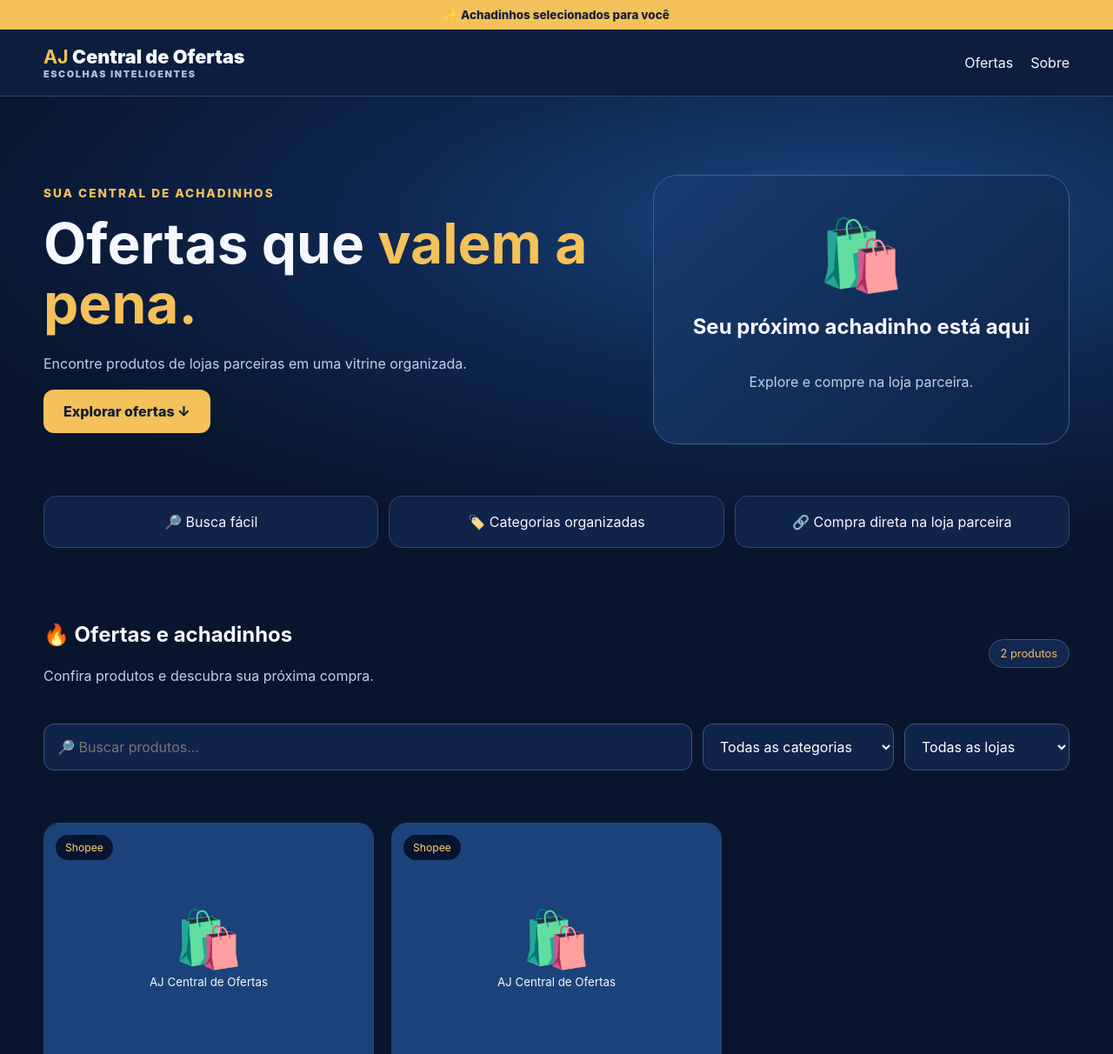
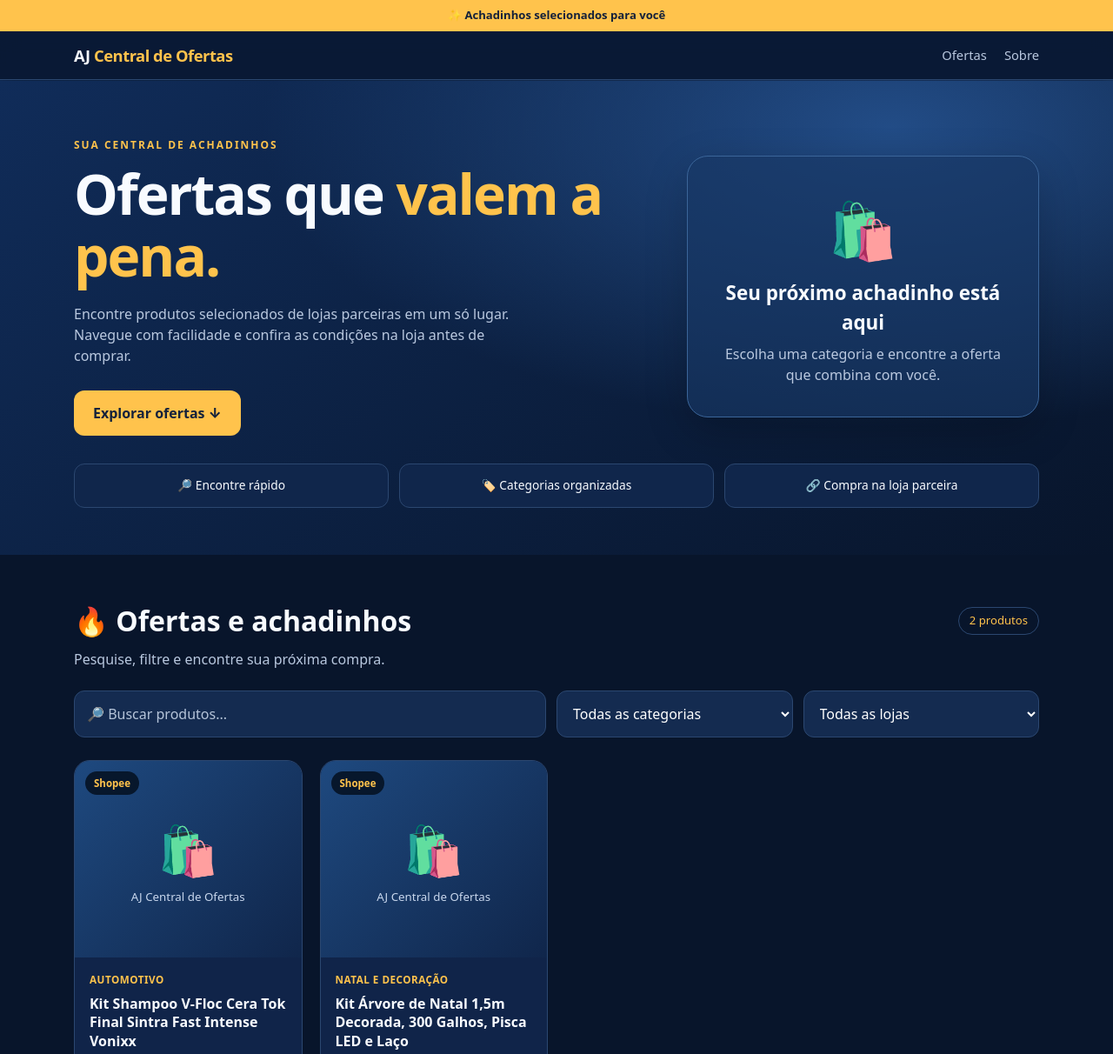
Before and after one commit to js495576-ctrl/AJ-Central-de-oferta, a plain HTML site: page index.html in a window 1280 px wide. Shown: the top 1212 px of the page at 87% size. Drawn offline with Linux system fonts and the light colour scheme.

Commit message:
Update index.html

```diff
--- a/index.html
+++ b/index.html
@@ -1,146 +1,321 @@
+
 <!doctype html>
 <html lang="pt-BR">
 <head>
 <meta charset="utf-8">
-<meta name="viewport" content="width=device-width,initial-scale=1">
-<meta name="theme-color" content="#08152d">
-<title>AJ Central de Ofertas | Sua vitrine de achadinhos</title>
+<meta name="viewport" content="width=device-width, initial-scale=1">
+<meta name="theme-color" content="#0a1833">
+<meta name="description" content="AJ Central de Ofertas: encontre achadinhos da Shopee e Mercado Livre em um só lugar.">
+<title>AJ Central de Ofertas | Achadinhos selecionados</title>
 <style>
-:root{font-family:Inter,system-ui,Arial,sans-serif;color:#f6f8ff;background:#08152d;scroll-behavior:smooth}
+:root{
+  --bg:#08152b;--panel:#102449;--panel2:#142d57;
+  --gold:#ffc34c;--text:#f8fbff;--muted:#b9c8df;--border:#2b4770
+}
 *{box-sizing:border-box}
-body{margin:0}
+html{scroll-behavior:smooth}
+body{margin:0;background:var(--bg);color:var(--text);font:16px/1.5 system-ui,-apple-system,Segoe UI,Arial,sans-serif}
 a{color:inherit;text-decoration:none}
 button,input,select{font:inherit}
-.container{width:min(1180px,calc(100% - 36px));margin:auto}
-.topline{background:#f4c15a;color:#14213d;text-align:center;padding:9px;font-size:.84rem;font-weight:800}
-header{background:#0c1e3d;border-bottom:1px solid #34476a;position:sticky;top:0;z-index:5}
-.header-inner{display:flex;align-items:center;justify-content:space-between;min-height:76px}
-.brand{font-weight:900;font-size:1.35rem}
-.brand strong,.eyebrow{color:#f4c15a}
-.brand small{display:block;color:#adbfdf;font-size:.68rem;letter-spacing:1.6px}
-nav{display:flex;gap:20px}
-.hero{background:radial-gradient(ellipse at 75% 30%,#194781,#0e2750 38%,#08152d 78%);padding:90px 0 85px}
-.hero-inner{display:grid;grid-template-columns:1.4fr 1fr;gap:30px;align-items:center}
-.eyebrow{font-size:.85rem;font-weight:800;letter-spacing:2px;text-transform:uppercase}
-h1{font-size:clamp(2.4rem,5vw,4.5rem);line-height:1.08;margin:15px 0 22px}
-h1 span{color:#f4c15a}
-.hero p,.muted{color:#c1d0e8;line-height:1.7}
-.btn,.buy{display:inline-block;background:#f4c15a;color:#101e37;border-radius:12px;padding:15px 23px;font-weight:850}
-.hero-panel{background:linear-gradient(140deg,#183c72,#0d2245);border:1px solid #3e6090;border-radius:28px;min-height:310px;display:flex;align-items:center;justify-content:center;flex-direction:column;text-align:center;padding:32px}
-.hero-symbol{font-size:5rem}
-.trust{display:grid;grid-template-columns:repeat(3,1fr);gap:12px;margin-top:-26px;position:relative}
-.trust div{background:#102449;border:1px solid #2d466d;padding:19px;border-radius:15px;text-align:center}
-.section{padding:65px 0}
-.section-head{display:flex;align-items:center;justify-content:space-between;gap:15px;margin-bottom:25px}
-.pill{border:1px solid #3a5580;color:#f4c15a;background:#11284f;border-radius:100px;padding:8px 13px;font-size:.8rem}
-.toolbar{display:grid;grid-template-columns:1fr 220px 190px;gap:12px;margin-bottom:26px}
-input,select{background:#102449;color:white;border:1px solid #3b567e;border-radius:12px;padding:15px;width:100%;min-width:0}
-.grid{display:grid;grid-template-columns:repeat(3,minmax(0,1fr));gap:20px}
-.product{display:flex;flex-direction:column;background:#11264b;border:1px solid #2c466e;border-radius:18px;overflow:hidden}
-.photo{aspect-ratio:4/3;background:#1b427a;display:flex;align-items:center;justify-content:center;position:relative}
-.photo img{width:100%;height:100%;object-fit:contain;background:white}
-.placeholder{text-align:center}
-.placeholder .emoji{font-size:4rem;display:block}
-.store-badge{position:absolute;left:13px;top:13px;border-radius:30px;padding:7px 11px;background:#07142e;color:#ffd46d;font-size:.76rem}
-.product-body{padding:20px;display:flex;flex-direction:column;gap:11px;flex:1}
-.category{font-size:.76rem;color:#f4c15a;font-weight:800;text-transform:uppercase}
-.product h3{font-size:1.05rem;margin:0;min-height:3em}
-.price{font-size:1.6rem;font-weight:900}
-.price-note{font-size:.77rem;color:#aebfda}
-.buy{text-align:center;margin-top:auto}
-.empty{padding:40px;border:1px dashed #52688a;border-radius:16px;text-align:center}
-.about{background:#0c1e3d}
-footer{padding:30px;text-align:center}
-#status{min-height:20px;color:#ffd28b;margin-bottom:14px}
-@media(max-width:850px){.hero-inner{grid-template-columns:1fr}.grid{grid-template-columns:repeat(2,1fr)}.toolbar{grid-template-columns:1fr 1fr}.toolbar input{grid-column:1/-1}}
-@media(max-width:560px){.hero-panel{display:none}.trust,.grid,.toolbar{grid-template-columns:1fr}.toolbar input{grid-column:auto}.section-head{flex-direction:column;align-items:start}.hero{padding:65px 0}}
+button{cursor:pointer}
+.wrap{max-width:1150px;margin:auto;padding:0 20px}
+.strip{background:var(--gold);color:#15213a;text-align:center;font-size:.82rem;font-weight:800;padding:8px}
+.header{position:sticky;top:0;z-index:10;background:#0a1a36ee;backdrop-filter:blur(12px);border-bottom:1px solid var(--border)}
+.header .wrap{display:flex;align-items:center;justify-content:space-between;gap:12px;padding-top:14px;padding-bottom:14px}
+.logo{font-size:1.15rem;font-weight:900;letter-spacing:-.5px}
+.logo b{color:var(--gold)}
+nav{display:flex;gap:20px;font-size:.92rem;color:var(--muted)}
+nav a:hover{color:var(--gold)}
+.hero{background:radial-gradient(ellipse at 80% 10%,#224c86 0,transparent 50%),linear-gradient(145deg,#102c59,#08152b);padding:66px 0 54px}
+.hero-grid{display:grid;grid-template-columns:1.25fr .75fr;align-items:center;gap:30px}
+.eyebrow{color:var(--gold);text-transform:uppercase;letter-spacing:2px;font-weight:800;font-size:.75rem}
+.hero h1{font-size:clamp(2.3rem,5vw,4.2rem);line-height:1.1;letter-spacing:-2px;margin:12px 0 20px}
+.hero h1 span{color:var(--gold)}
+.hero p{color:var(--muted);max-width:540px;margin-bottom:28px}
+.primary{display:inline-flex;align-items:center;justify-content:center;background:var(--gold);color:#14223b;border:0;border-radius:12px;font-weight:850;padding:14px 22px;transition:transform .15s,filter .15s}
+.primary:hover{transform:translateY(-2px);filter:brightness(1.05)}
+.hero-card{background:#183765a8;border:1px solid #3b6599;border-radius:24px;padding:36px;text-align:center;box-shadow:0 16px 50px #0003}
+.hero-card .emoji{font-size:4rem}
+.hero-card h2{font-size:1.4rem;margin:8px 0}
+.hero-card p{margin:0 auto}
+.perks{display:grid;grid-template-columns:repeat(3,1fr);gap:12px;margin-top:32px}
+.perk{padding:14px;border:1px solid var(--border);background:#10264b;border-radius:12px;text-align:center;font-size:.86rem}
+.section{padding:52px 0 75px}
+.heading{display:flex;align-items:center;justify-content:space-between;gap:16px;margin-bottom:8px}
+.heading h2{margin:0;font-size:clamp(1.5rem,3vw,2rem)}
+.count{border:1px solid var(--border);border-radius:30px;padding:5px 12px;color:var(--gold);font-size:.82rem}
+.sub{color:var(--muted);margin:0 0 24px}
+.filters{display:grid;grid-template-columns:2fr 1fr 1fr;gap:12px;margin-bottom:26px}
+.filters input,.filters select{width:100%;min-width:0;padding:14px;border:1px solid var(--border);border-radius:12px;background:#142b50;color:white;outline:none}
+.filters input:focus,.filters select:focus{border-color:var(--gold)}
+.filters input::placeholder{color:#b5c4d9}
+.grid{display:grid;grid-template-columns:repeat(4,minmax(0,1fr));gap:20px}
+.product{background:var(--panel);border:1px solid var(--border);border-radius:18px;overflow:hidden;display:flex;flex-direction:column;transition:transform .2s,box-shadow .2s}
+.product:hover{transform:translateY(-4px);box-shadow:0 12px 35px #0005}
+.photo{aspect-ratio:1.15;position:relative;background:linear-gradient(135deg,#1e497f,#10264b);display:flex;align-items:center;justify-content:center;overflow:hidden}
+.photo img{width:100%;height:100%;object-fit:cover}
+.placeholder{text-align:center;color:#c8d7ed;padding:20px}
+.placeholder .bag{font-size:3.5rem;display:block}
+.store{position:absolute;left:12px;top:12px;border-radius:30px;background:#07172c;color:var(--gold);font-size:.72rem;font-weight:800;padding:5px 10px}
+.details{padding:17px;display:flex;flex-direction:column;flex:1}
+.category{font-size:.73rem;font-weight:800;text-transform:uppercase;letter-spacing:.5px;color:var(--gold)}
+.name{font-size:1rem;line-height:1.35;margin:8px 0 12px;min-height:2.7em}
+.price{font-size:1.55rem;font-weight:900;margin-top:auto}
+.note{font-size:.75rem;color:var(--muted);margin:4px 0 16px}
+.buy{display:block;text-align:center;padding:13px 10px;border-radius:10px;background:var(--gold);color:#17233b;font-weight:850}
+.buy:hover{filter:brightness(1.08)}
+.empty{border:1px dashed var(--border);border-radius:15px;padding:30px;text-align:center;color:var(--muted);grid-column:1/-1}
+.about{background:#0e2141;border-top:1px solid var(--border);padding:36px 0;color:var(--muted)}
+.about h2{color:var(--text);font-size:1.2rem}
+.footer{padding:20px 0;text-align:center;color:#9eb0ca;font-size:.8rem}
+.error{color:#ffca86;margin:14px 0}
+.skip{position:absolute;left:-999px}
+.skip:focus{left:12px;top:12px;z-index:99;background:var(--gold);color:black;padding:8px}
+@media(max-width:900px){.grid{grid-template-columns:repeat(3,minmax(0,1fr))}}
+@media(max-width:700px){
+  .hero{padding:45px 0}
+  .hero-grid{grid-template-columns:1fr}
+  .hero-card{padding:22px}
+  .perks{grid-template-columns:1fr;gap:8px}
+  .filters{grid-template-columns:1fr 1fr}
+  .filters input{grid-column:1/-1}
+  .grid{grid-template-columns:repeat(2,minmax(0,1fr));gap:12px}
+  .details{padding:12px}
+  .price{font-size:1.3rem}
+  .name{font-size:.9rem}
+  .wrap{padding:0 14px}
+}
+@media(max-width:360px){
+  nav{gap:10px;font-size:.8rem}
+  .logo{font-size:.95rem}
+  .grid{grid-template-columns:1fr}
+}
 </style>
 </head>
 <body>
-<div class="topline">✨ Achadinhos selecionados para você</div>
-<header><div class="container header-inner">
-<a class="brand" href="#inicio"><strong>AJ</strong> Central de Ofertas<small>ESCOLHAS INTELIGENTES</small></a>
-<nav><a href="#ofertas">Ofertas</a><a href="#sobre">Sobre</a></nav>
-</div></header>
-<main>
-<section class="hero" id="inicio"><div class="container hero-inner">
-<div><div class="eyebrow">Sua central de achadinhos</div>
-<h1>Ofertas que <span>valem a pena.</span></h1>
-<p>Encontre produtos de lojas parceiras em uma vitrine organizada.</p>
-<a class="btn" href="#ofertas">Explorar ofertas ↓</a></div>
-<div class="hero-panel"><div class="hero-symbol">🛍️</div><h2>Seu próximo achadinho está aqui</h2><p>Explore e compre na loja parceira.</p></div>
-</div></section>
-<div class="container trust"><div>🔎 Busca fácil</div><div>🏷️ Categorias organizadas</div><div>🔗 Compra direta na loja parceira</div></div>
-<section class="section container" id="ofertas">
-<div class="section-head"><div><h2>🔥 Ofertas e achadinhos</h2><p class="muted">Confira produtos e descubra sua próxima compra.</p></div><span class="pill" id="count">Carregando...</span></div>
-<div class="toolbar">
-<input id="search" type="search" placeholder="🔎 Buscar produtos...">
-<select id="category"><option value="">Todas as categorias</option></select>
-<select id="source"><option value="">Todas as lojas</option><option value="Shopee">Shopee</option><option value="Mercado Livre">Mercado Livre</option><option value="TikTok Shop">TikTok Shop</option><option value="InfinitePay">InfinitePay</option></select>
-</div>
-<div id="status" role="status"></div><div class="grid" id="products"></div>
-<p id="empty" class="empty" hidden>Nenhuma oferta encontrada.</p>
+<a class="skip" href="#ofertas">Ir para ofertas</a>
+<div class="strip">✨ Achadinhos selecionados para você</div>
+<header class="header">
+  <div class="wrap">
+    <a class="logo" href="#inicio">AJ <b>Central de Ofertas</b></a>
+    <nav aria-label="Menu">
+      <a href="#ofertas">Ofertas</a>
+      <a href="#sobre">Sobre</a>
+    </nav>
+  </div>
+</header>
+<main id="inicio">
+  <section class="hero">
+    <div class="wrap">
+      <div class="hero-grid">
+        <div>
+          <div class="eyebrow">Sua central de achadinhos</div>
+          <h1>Ofertas que <span>valem a pena.</span></h1>
+          <p>Encontre produtos selecionados de lojas parceiras em um só lugar. Navegue com facilidade e confira as condições na loja antes de comprar.</p>
+          <a class="primary" href="#ofertas">Explorar ofertas ↓</a>
+        </div>
+        <div class="hero-card">
+          <div class="emoji">🛍️</div>
+          <h2>Seu próximo achadinho está aqui</h2>
+          <p>Escolha uma categoria e encontre a oferta que combina com você.</p>
+        </div>
+      </div>
+      <div class="perks">
+        <div class="perk">🔎 Encontre rápido</div>
+        <div class="perk">🏷️ Categorias organizadas</div>
+        <div class="perk">🔗 Compra na loja parceira</div>
+      </div>
+    </div>
+  </section>
+  <section class="section" id="ofertas">
+    <div class="wrap">
+      <div class="heading">
+        <h2>🔥 Ofertas e achadinhos</h2>
+        <span id="count" class="count">Carregando...</span>
+      </div>
+      <p class="sub">Pesquise, filtre e encontre sua próxima compra.</p>
+      <div class="filters">
+        <input id="search" type="search" placeholder="🔎 Buscar produtos..." aria-label="Buscar produtos">
+        <select id="category" aria-label="Filtrar categoria">
+          <option value="">Todas as categorias</option>
+        </select>
+        <select id="store" aria-label="Filtrar loja">
+          <option value="">Todas as lojas</option>
+        </select>
+      </div>
+      <p id="error" class="error" role="alert" hidden></p>
+      <div id="grid" class="grid" aria-live="polite">
+        <div class="empty">Carregando ofertas...</div>
+      </div>
+    </div>
+  </section>
+</main>
+<section id="sobre" class="about">
+  <div class="wrap">
+    <h2>Sobre a AJ Central de Ofertas</h2>
+    <p>Reunimos indicações de produtos de lojas parceiras para facilitar sua busca. Alguns links são de afiliados e podem gerar comissão para a AJ, sem custo adicional para você. Preços e disponibilidade devem ser confirmados na loja.</p>
+  </div>
 </section>
-<section class="section about" id="sobre"><div class="container"><h2>Sobre a AJ Central de Ofertas</h2><p class="muted">Indicamos produtos de lojas parceiras. Alguns links podem gerar comissão para a AJ sem custo adicional para você. Confirme preços e disponibilidade na loja.</p></div></section>
-</main>
-<footer>© <span id="year"></span> AJ Central de Ofertas</footer>
+<footer class="footer">© <span id="year"></span> AJ Central de Ofertas · Escolhas inteligentes</footer>
 <script>
 'use strict';
-const $=id=>document.getElementById(id);
-let catalog=[];
-const validUrl=u=>{try{return new URL(u).protocol==='https:'}catch{return false}};
-const money=p=>{
-if(p===null||p===undefined||p==='')return 'Consulte o preço';
-const n=typeof p==='string'?Number(p.replace(/R\$\s*/g,'').replace(/\./g,'').replace(',','.')):Number(p);
-return Number.isFinite(n)?new Intl.NumberFormat('pt-BR',{style:'currency',currency:'BRL'}).format(n):'Consulte o preço';
+const $ = id => document.getElementById(id);
+let products = [];
+
+const money = value => {
+  const n = Number(String(value ?? '')
+    .replace(/\s/g, '')
+    .replace(/^R\$/, '')
+    .replace(',', '.'));
+  return Number.isFinite(n) && n >= 0
+    ? n.toLocaleString('pt-BR', {style:'currency', currency:'BRL'})
+    : 'Consulte o preço';
 };
-function normalize(p){
-if(!p||typeof p!=='object')return null;
-return {name:p.name??p.nome??p.titulo,price:p.price??p.preco,category:p.category??p.categoria??'Outros',source:p.source??p.loja??p.plataforma,image:p.image??p.imagem,url:p.url??p.link,status:p.status??p.situacao};
+
+const safeUrl = (value, kind) => {
+  try {
+    const u = new URL(String(value || ''));
+    if (!['https:', 'http:'].includes(u.protocol)) return '';
+    if (kind === 'affiliate' &&
+      !/(^|\.)(shopee\.com\.br|mercadolivre\.com\.br|mercadolivre\.com|mercadolibre\.com|meli\.la)$/.test(u.hostname)
+    ) return '';
+    return u.href;
+  } catch {
+    return '';
+  }
+};
+
+const text = value => String(value ?? '').trim();
+
+function normalize(p) {
+  return {
+    name: text(p.name || p.titulo),
+    category: text(p.category || p.categoria) || 'Outros',
+    store: text(p.source || p.plataforma || p.loja) || 'Loja parceira',
+    price: p.price ?? p.preco,
+    image: safeUrl(p.image || p.imagem, 'image'),
+    url: safeUrl(p.url || p.link, 'affiliate'),
+    status: text(p.status).toLowerCase()
+  };
 }
-function render(){
-const q=$('search').value.trim().toLocaleLowerCase('pt-BR'),cat=$('category').value,src=$('source').value;
-const filtered=catalog.filter(p=>(!cat||p.category===cat)&&(!src||p.source===src)&&(!q||(p.name+' '+p.category+' '+p.source).toLocaleLowerCase('pt-BR').includes(q)));
-$('products').replaceChildren();
-$('empty').hidden=filtered.length!==0;
-$('count').textContent=filtered.length+' '+(filtered.length===1?'produto':'produtos');
-for(const p of filtered){
-const card=document.createElement('article');card.className='product';
-const photo=document.createElement('div');photo.className='photo';
-const store=document.createElement('span');store.className='store-badge';store.textContent=p.source;photo.append(store);
-const fallback=document.createElement('div');fallback.className='placeholder';
-const emoji=document.createElement('span');emoji.className='emoji';emoji.textContent='🛍️';
-const hint=document.createElement('small');hint.textContent='AJ Central de Ofertas';
-fallback.append(emoji,hint);photo.append(fallback);
-if(validUrl(p.image)){const img=document.createElement('img');img.src=p.image;img.alt='Foto de '+p.name;img.loading='lazy';img.referrerPolicy='no-referrer';img.addEventListener('load',()=>fallback.remove());img.addEventListener('error',()=>img.remove());photo.append(img)}
-const body=document.createElement('div');body.className='product-body';
-const category=document.createElement('div');category.className='category';category.textContent=p.category;
-const name=document.createElement('h3');name.textContent=p.name;
-const price=document.createElement('div');price.className='price';price.textContent=money(p.price);
-const note=document.createElement('div');note.className='price-note';note.textContent='Preço de referência · confira no vendedor';
-const buy=document.createElement('a');buy.className='buy';buy.href=p.url;buy.target='_blank';buy.rel='noopener noreferrer sponsored';buy.textContent='Ver oferta na '+p.source+' ↗';
-body.append(category,name,price,note,buy);card.append(photo,body);$('products').append(card);
+
+function element(tag, cls, content) {
+  const e = document.createElement(tag);
+  if (cls) e.className = cls;
+  if (content !== undefined) e.textContent = content;
+  return e;
 }
+
+function placeholder() {
+  const p = element('div', 'placeholder');
+  p.appendChild(element('span', 'bag', '🛍️'));
+  p.appendChild(element('small', '', 'AJ Central de Ofertas'));
+  return p;
 }
-async function load(){
-try{
-$('status').textContent='Carregando ofertas...';
-const response=await fetch('./produtos.json',{cache:'no-store'});
-if(!response.ok)throw new Error('HTTP '+response.status);
-const data=await response.json();
-if(!Array.isArray(data))throw new Error('Catálogo não é uma lista');
-catalog=data.map(normalize).filter(p=>p&&String(p.status).toLowerCase()==='aprovado'&&typeof p.name==='string'&&p.name.trim()&&validUrl(p.url)&&['Shopee','Mercado Livre','TikTok Shop','InfinitePay'].includes(p.source)).slice(0,500);
-const cats=[...new Set(catalog.map(p=>p.category).filter(Boolean))].sort((a,b)=>a.localeCompare(b,'pt-BR'));
-$('category').replaceChildren(new Option('Todas as categorias',''),...cats.map(c=>new Option(c,c)));
-$('status').textContent='';
-}catch(error){console.error(error);$('status').textContent='Erro ao carregar ofertas: '+error.message}
-render();
+
+function card(p) {
+  const article = element('article', 'product');
+  const photo = element('div', 'photo');
+
+  if (p.image) {
+    const img = element('img');
+    img.src = p.image;
+    img.alt = p.name;
+    img.loading = 'lazy';
+    img.onerror = () => {
+      img.remove();
+      photo.appendChild(placeholder());
+    };
+    photo.appendChild(img);
+  } else {
+    photo.appendChild(placeholder());
+  }
+
+  photo.appendChild(element('span', 'store', p.store));
+  article.appendChild(photo);
+
+  const d = element('div', 'details');
+  d.appendChild(element('span', 'category', p.category));
+  d.appendChild(element('h3', 'name', p.name));
+  d.appendChild(element('div', 'price', money(p.price)));
+  d.appendChild(element('p', 'note', 'Preço de referência · confirme na loja'));
+
+  if (p.url) {
+    const a = element('a', 'buy', 'Ver oferta na ' + p.store + ' ↗');
+    a.href = p.url;
+    a.target = '_blank';
+    a.rel = 'noopener noreferrer sponsored';
+    a.setAttribute('aria-label', 'Ver ' + p.name + ' na ' + p.store);
+    d.appendChild(a);
+  } else {
+    d.appendChild(element('span', 'note', 'Link de compra indisponível'));
+  }
+
+  article.appendChild(d);
+  return article;
 }
-$('search').addEventListener('input',render);
-$('category').addEventListener('change',render);
-$('source').addEventListener('change',render);
-$('year').textContent=new Date().getFullYear();
-load();
+
+function render() {
+  const q = $('search').value.toLocaleLowerCase('pt-BR');
+  const cat = $('category').value;
+  const store = $('store').value;
+
+  const filtered = products.filter(p =>
+    (p.name + ' ' + p.category).toLocaleLowerCase('pt-BR').includes(q) &&
+    (!cat || p.category === cat) &&
+    (!store || p.store === store)
+  );
+
+  $('count').textContent = filtered.length + ' produto' +
+    (filtered.length === 1 ? '' : 's');
+
+  $('grid').replaceChildren(...(
+    filtered.length
+      ? filtered.map(card)
+      : [element('div', 'empty',
+          'Nenhuma oferta encontrada. Experimente outra busca ou categoria.')]
+  ));
+}
+
+function fillSelect(id, values) {
+  for (const value of [...new Set(values)].sort((a,b) => a.localeCompare(b,'pt-BR'))) {
+    const o = document.createElement('option');
+    o.value = value;
+    o.textContent = value;
+    $(id).appendChild(o);
+  }
+}
+
+async function init() {
+  try {
+    const response = await fetch('./produtos.json', {cache:'no-store'});
+    if (!response.ok) throw new Error('HTTP ' + response.status);
+
+    const raw = await response.json();
+    if (!Array.isArray(raw)) throw new Error('O catálogo precisa ser uma lista de produtos');
+
+    products = raw.map(normalize).filter(p =>
+      p.name && (!p.status || ['aprovado','publicado','ativo'].includes(p.status))
+    );
+
+    fillSelect('category', products.map(p => p.category));
+    fillSelect('store', products.map(p => p.store));
+    render();
+  } catch(err) {
+    $('count').textContent = '0 produtos';
+    $('grid').replaceChildren(
+      element('div', 'empty', 'Não foi possível carregar as ofertas.')
+    );
+    $('error').hidden = false;
+    $('error').textContent = 'Erro ao carregar produtos.json: ' + err.message;
+  }
+}
+
+$('search').addEventListener('input', render);
+$('category').addEventListener('change', render);
+$('store').addEventListener('change', render);
+$('year').textContent = new Date().getFullYear();
+init();
 </script>
 </body>
 </html>
```
